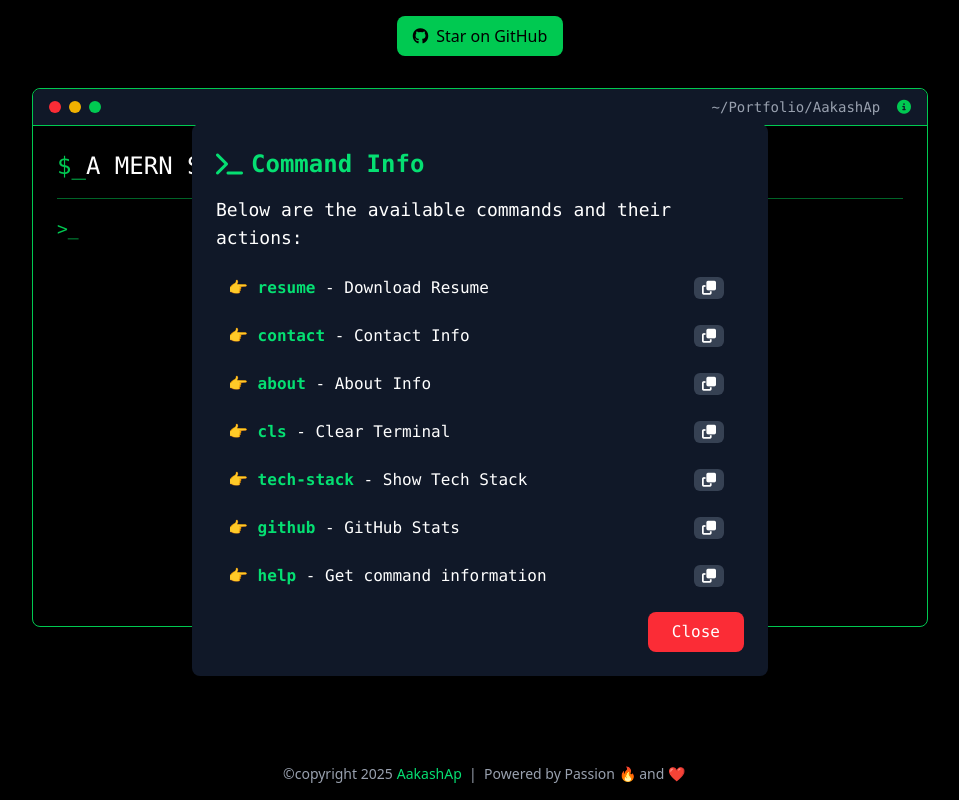
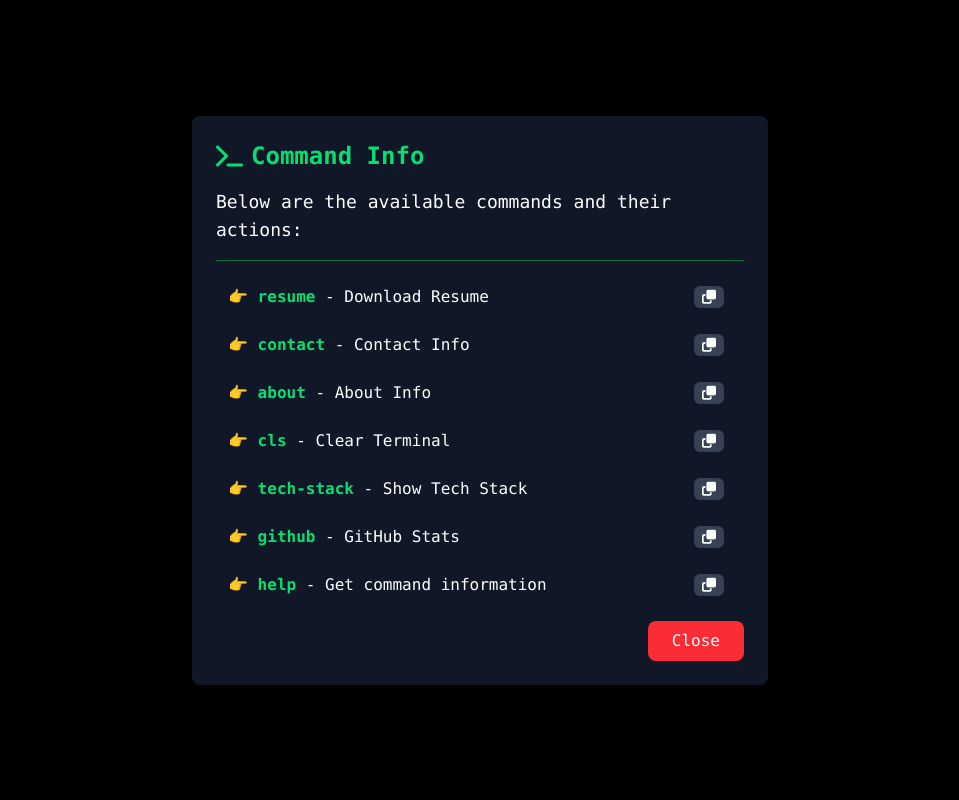
Before and after one commit to AakashAp01/Terminal-Portfolio, a React (Vite) app: page / in a window 1280 px wide. Both pictures are taken after a click on the icon 1064 px from the left and 107 px from the top of the page. Shown: the whole page, without its empty margins (160-1119 px from the left). Built offline with nearby package versions, Linux system fonts and the light colour scheme.

Commit message:
Reduce transition duration in App component and update CmdModal styling for improved visibility

```diff
--- a/src/App.jsx
+++ b/src/App.jsx
@@ -144,7 +144,7 @@ function App() {
               className="my-4 border-green-500 opacity-50"
               initial={{ width: "0%" }}
               animate={{ width: "100%" }}
-              transition={{ duration: 1 }}
+              transition={{ duration: 0.5 }}
             />
 
             {/* Output Section */}
--- a/src/components/CmdModal.jsx
+++ b/src/components/CmdModal.jsx
@@ -26,7 +26,7 @@ export default function CmdModal({ isModalOpen, closeModal }) {
   return (
     <>
       {isModalOpen && (
-        <div className="fixed inset-0  bg-opacity-50 flex justify-center items-center z-50 p-4">
+        <div className="fixed inset-0 bg-black  bg-opacity-50 flex justify-center items-center z-50 p-4">
           <motion.div
             className="bg-gray-900 p-6 rounded-lg shadow-lg w-full max-w-lg sm:max-w-md md:max-w-lg lg:max-w-xl"
             initial={{ opacity: 0, scale: 0.9 }}
@@ -40,6 +40,7 @@ export default function CmdModal({ isModalOpen, closeModal }) {
             <p className="text-white text-sm sm:text-lg mb-4">
               Below are the available commands and their actions:
             </p>
+            <hr className="my-4 border-green-500 opacity-50"/>
 
             <ul className="list-none max-h-[40vh] text-white space-y-2 overflow-y-auto">
               {commands.map((cmd, index) => (
```
